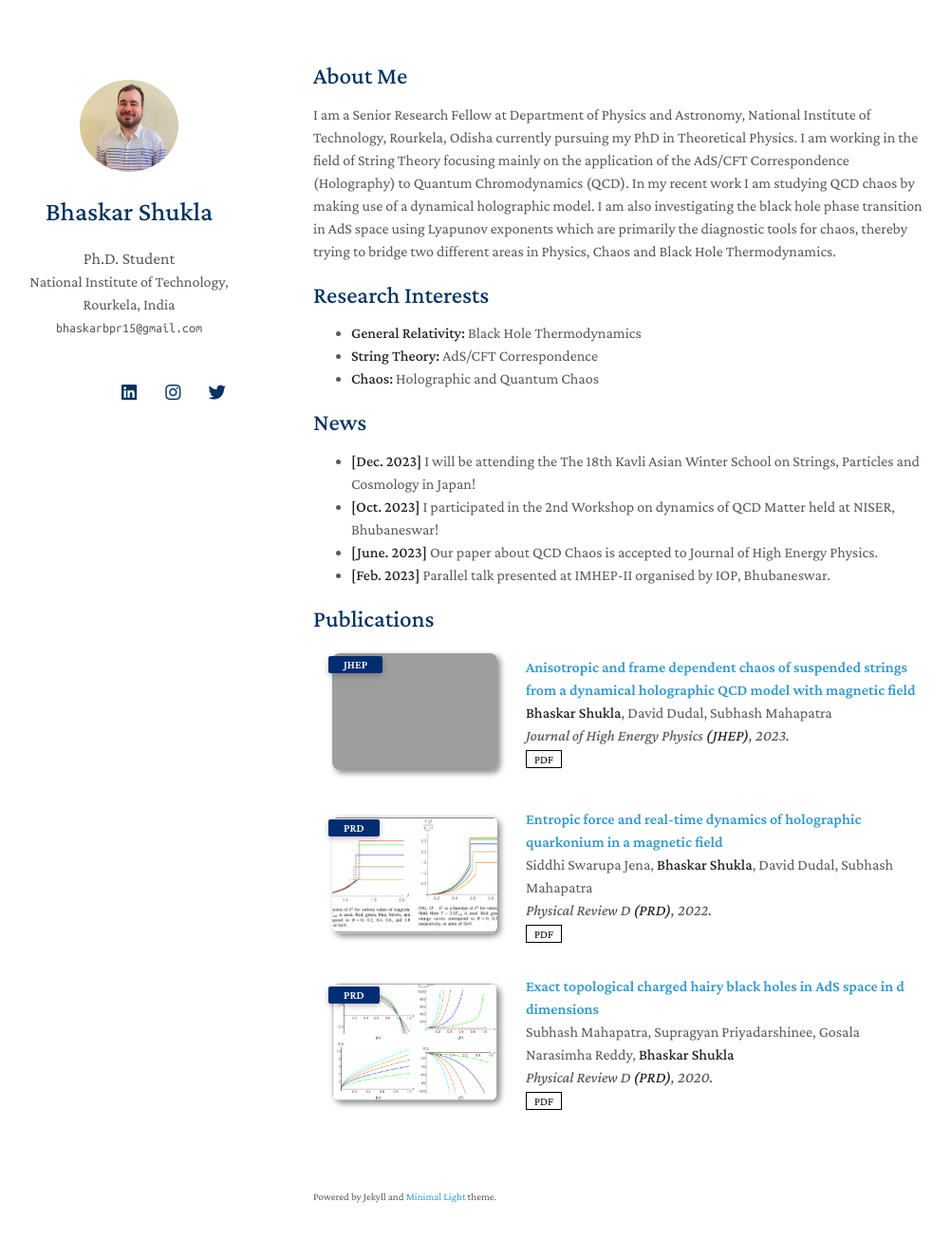
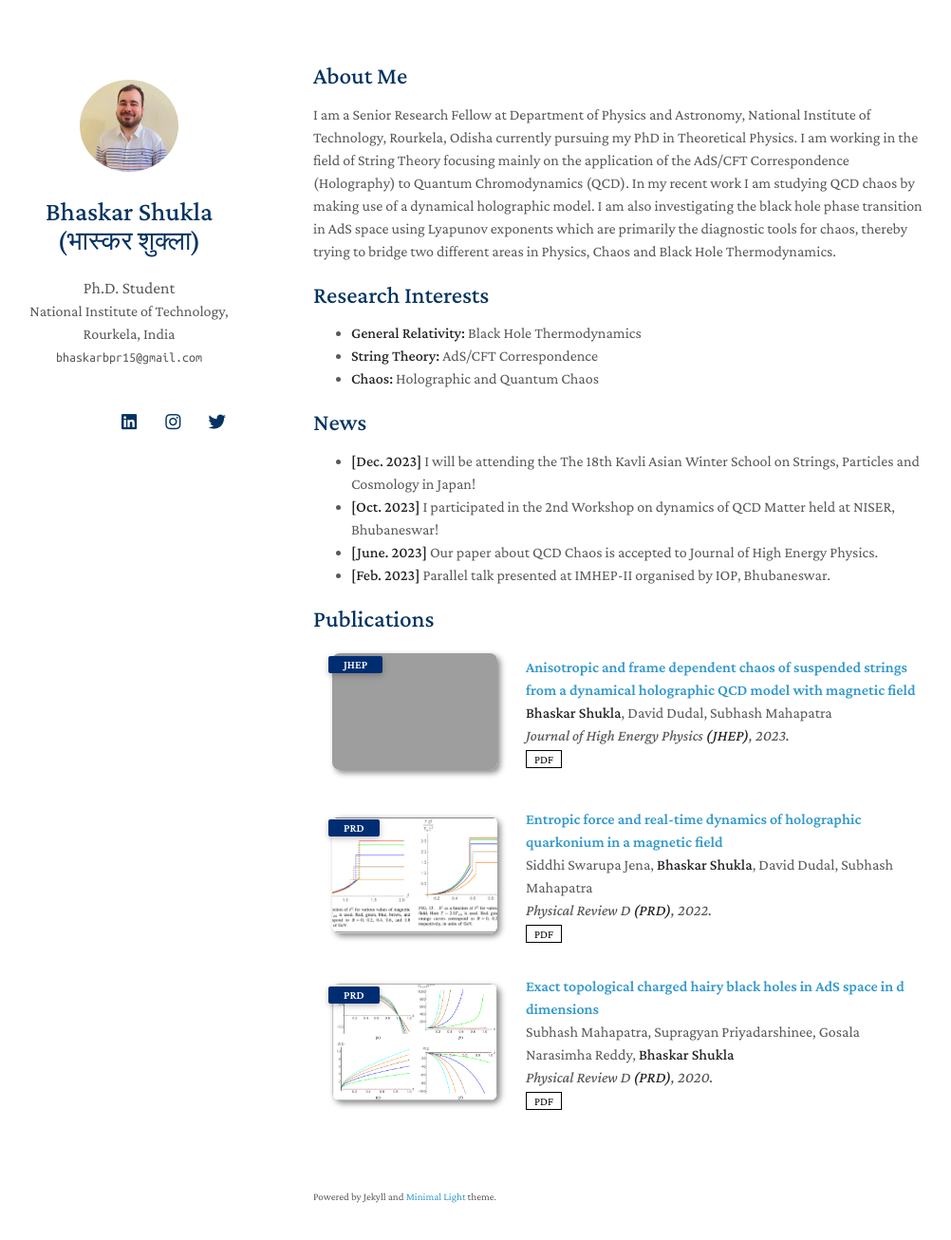
Before and after one commit to bhaskarspace/bhaskarspace.github.io, a Jekyll site: the page built from index.md, in a window 1280 px wide and 1341 px high. Shown: the top 1306 px of the window at 95% size, without its empty margins (140-1142 px from the left). Built offline with Jekyll 4.4.1, drawn with Linux system fonts in a browser that asks for light colours; nearby versions of some CDN libraries; a style sheet for code colours, icons or effects is not loaded; our own code applies the rules of GitHub Pages for plain Markdown files; grey boxes are pictures that could not be loaded.

Commit message:
Update _config.yml

```diff
--- a/_config.yml
+++ b/_config.yml
@@ -1,5 +1,5 @@
 # Basic Information
-title: Bhaskar Shukla
+title: Bhaskar Shukla (भास्कर शुक्ला)
 position: Ph.D. Student
 affiliation: National Institute of Technology, Rourkela, India
 email: bhaskarbpr15@gmail.com
```
